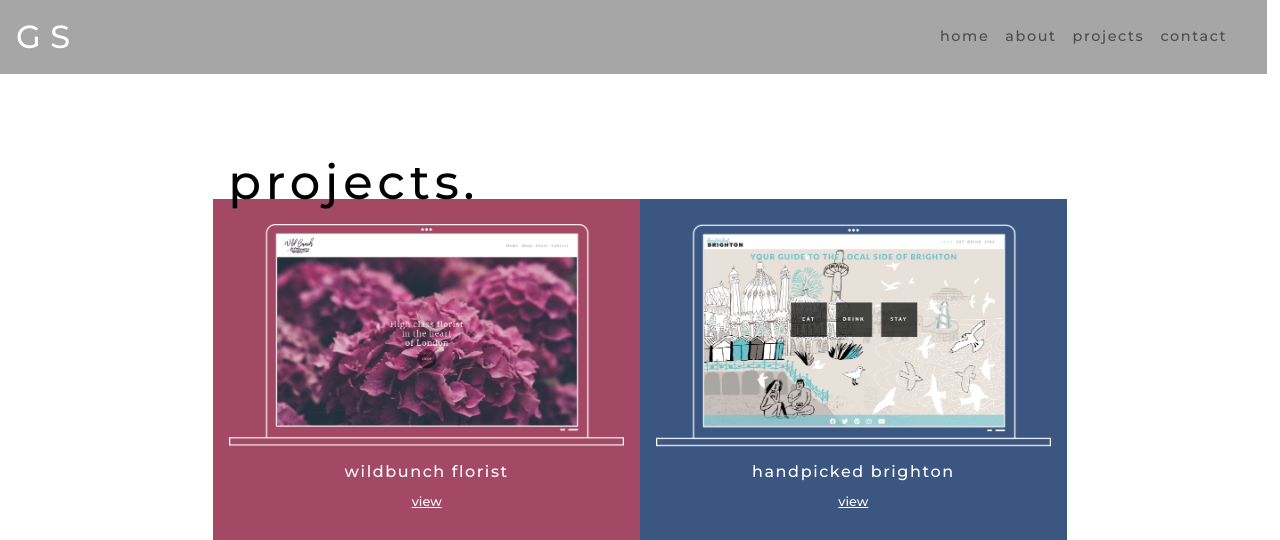
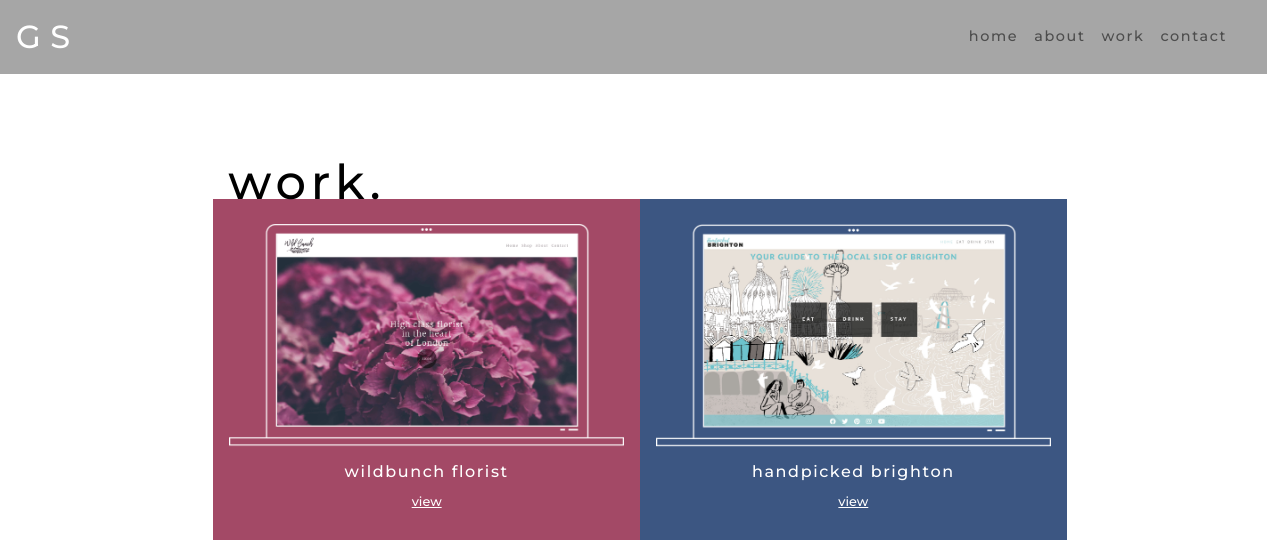
Before and after one commit to GarySimons/Gary-Simons, a Flask app: page /projects in a window 1280 px wide. Shown: the top 540 px of the page. Run offline with Flask 2, Linux system fonts and the light colour scheme; some libraries are stand-ins or nearby versions.

Commit message:
Changed projects to work

```diff
--- a/templates/components/navbar.html
+++ b/templates/components/navbar.html
@@ -13,7 +13,7 @@
 					<a class="nav-link" href="{{url_for('about')}}">about</a>
 				</li>
 				<li class="nav-item">
-					<a class="nav-link" href="{{url_for('projects')}}">projects</a>
+					<a class="nav-link" href="{{url_for('projects')}}">work</a>
 				</li>
 				<li class="nav-item">
 					<a class="nav-link" href="{{url_for('contact')}}">contact</a>
--- a/templates/pages/projects.html
+++ b/templates/pages/projects.html
@@ -3,7 +3,7 @@
 
 <div class="main">
 	<div class="row justify-content-center">
-		<h3 class="col-sm-8 sectionhead">projects.</h3>
+		<h3 class="col-sm-8 sectionhead">work.</h3>
 	</div>
 	<div class="row justify-content-center">
 		<div class="col-sm-8 col-lg-4" id="projectpanel1">
```
